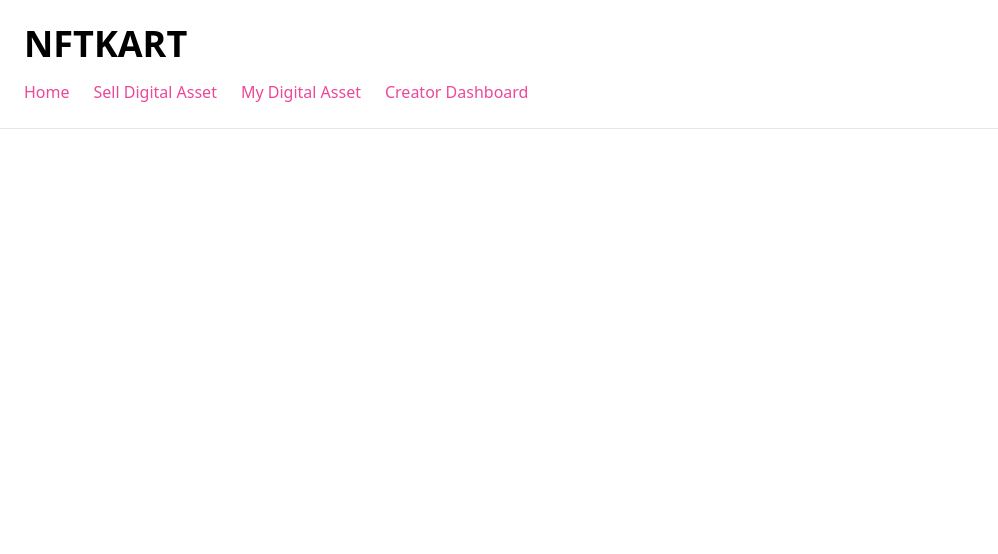
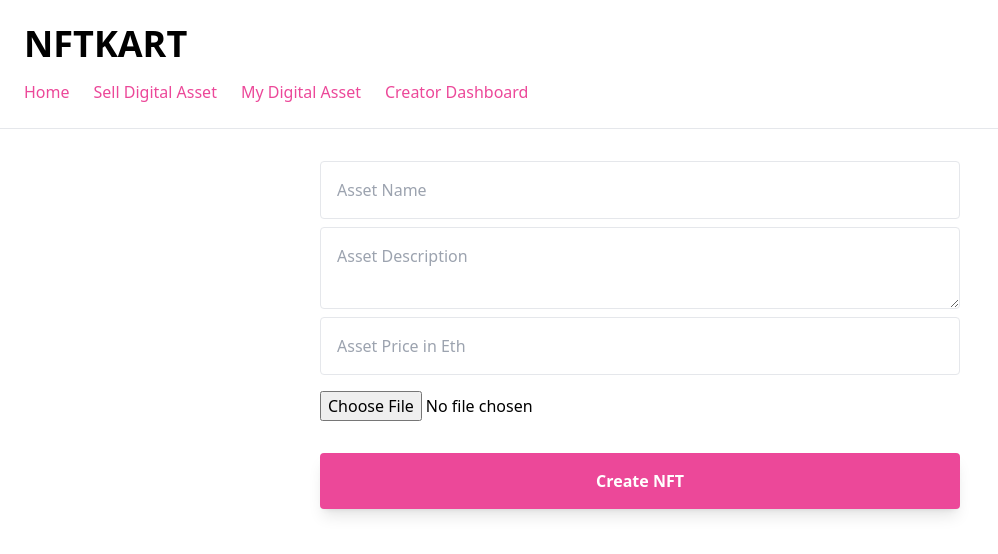
Before and after one commit to bibhuyash/NFTKART, a Next.js app in the folder nftkart/: page /create-item in a window 1280 px wide. Shown: the top 554 px of the page, without its empty margins (0-998 px from the left). Built offline with nearby package versions, Linux system fonts and the light colour scheme; what ipfs-http-client would draw is missing.

Commit message:
updated create-item page

```diff
--- a/nftkart/pages/create-item.js
+++ b/nftkart/pages/create-item.js
@@ -1,38 +1,105 @@
+import { useState } from 'react'
 import { ethers } from 'ethers'
-import { useState } from 'react'
+import { create as ipfsHttpClient } from 'ipfs-http-client'
 import { useRouter } from 'next/router'
 import Web3Modal from 'web3modal'
-import { create as ipfsHttpClient } from 'ipfs-http-client'
 
-const client = ipfsHttpClient('https://ipfs.infura.io:5001/api/v0');
+const client = ipfsHttpClient('https://ipfs.infura.io:5001/api/v0')
 
 import {
   marketplaceAddress
 } from '../config'
 
-import NFTMarketplace from '../artifacts/contracts/NFTMarket.sol/NFTMarketplace.json'
+import NFTMarketplace from '../artifacts/contracts/NFTMarketplace.sol/NFTMarketplace.json'
 
 export default function CreateItem() {
   const [fileUrl, setFileUrl] = useState(null)
   const [formInput, updateFormInput] = useState({ price: '', name: '', description: '' })
-    const router = useRouter();
+  const router = useRouter()
 
   async function onChange(e) {
-        const file = e.target.files[0];
+    const file = e.target.files[0]
     try {
-            const added = await client.add(file, {
+      const added = await client.add(
+        file,
+        {
           progress: (prog) => console.log(`received: ${prog}`)
-            })
+        }
+      )
       const url = `https://ipfs.infura.io/ipfs/${added.path}`
       setFileUrl(url)
-
     } catch (error) {
-            console.log(error)
-
+      console.log('Error uploading file: ', error)
+    }
+  }
+  async function uploadToIPFS() {
+    const { name, description, price } = formInput
+    if (!name || !description || !price || !fileUrl) return
+    /* first, upload to IPFS */
+    const data = JSON.stringify({
+      name, description, image: fileUrl
+    })
+    try {
+      const added = await client.add(data)
+      const url = `https://ipfs.infura.io/ipfs/${added.path}`
+      /* after file is uploaded to IPFS, return the URL to use it in the transaction */
+      return url
+    } catch (error) {
+      console.log('Error uploading file: ', error)
+    }
   }
 
+  async function listNFTForSale() {
+    const url = await uploadToIPFS()
+    const web3Modal = new Web3Modal()
+    const connection = await web3Modal.connect()
+    const provider = new ethers.providers.Web3Provider(connection)
+    const signer = provider.getSigner()
+
+    /* next, create the item */
+    const price = ethers.utils.parseUnits(formInput.price, 'ether')
+    let contract = new ethers.Contract(marketplaceAddress, NFTMarketplace.abi, signer)
+    let listingPrice = await contract.getListingPrice()
+    listingPrice = listingPrice.toString()
+    let transaction = await contract.createToken(url, price, { value: listingPrice })
+    await transaction.wait()
+
+    router.push('/')
   }
 
-
-
+  return (
+    <div className="flex justify-center">
+      <div className="w-1/2 flex flex-col pb-12">
+        <input
+          placeholder="Asset Name"
+          className="mt-8 border rounded p-4"
+          onChange={e => updateFormInput({ ...formInput, name: e.target.value })}
+        />
+        <textarea
+          placeholder="Asset Description"
+          className="mt-2 border rounded p-4"
+          onChange={e => updateFormInput({ ...formInput, description: e.target.value })}
+        />
+        <input
+          placeholder="Asset Price in Eth"
+          className="mt-2 border rounded p-4"
+          onChange={e => updateFormInput({ ...formInput, price: e.target.value })}
+        />
+        <input
+          type="file"
+          name="Asset"
+          className="my-4"
+          onChange={onChange}
+        />
+        {
+          fileUrl && (
+            <img className="rounded mt-4" width="350" src={fileUrl} />
+          )
         }
+        <button onClick={listNFTForSale} className="font-bold mt-4 bg-pink-500 text-white rounded p-4 shadow-lg">
+          Create NFT
+        </button>
+      </div>
+    </div>
+  )
+}
```
Lines whose indentation alone changed are shown as unchanged.
